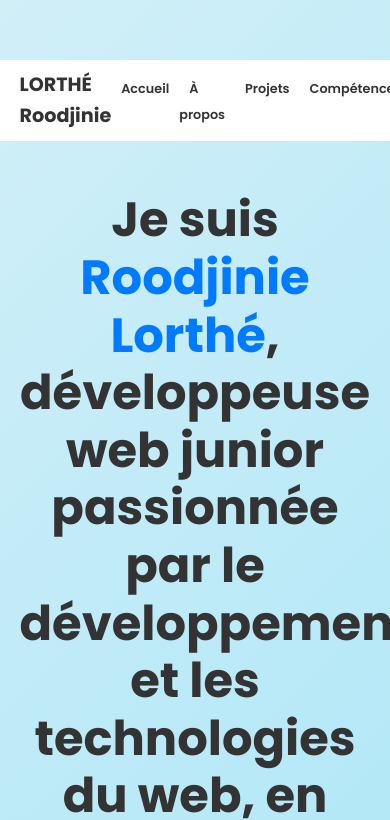
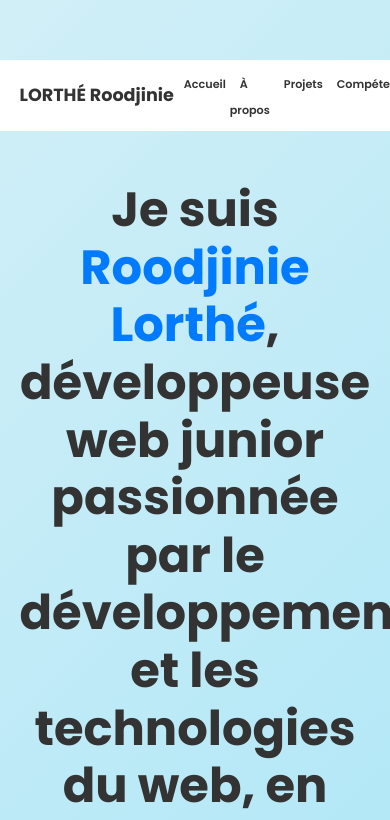
Before and after one commit to Roodjinie/Mon_portfolio, a plain HTML site: page index.html in a window 390 px wide. Shown: the top 820 px of the page. Drawn offline with Linux system fonts and the light colour scheme.

Commit message:
Update apropos.css

```diff
--- a/apropos.css
+++ b/apropos.css
@@ -433,26 +433,30 @@ textarea::placeholder {
 
     .navbar {
         flex-direction: row;
-        flex-wrap: wrap;
+        flex-wrap: nowrap;
         justify-content: space-between;
+        align-items: center;
     }
 
     .nav-links {
-        margin-top: 15px;
         justify-content: center;
         display: flex;
         justify-content: flex-end;
         margin-top: 0;
+        flrx-wrap: nowrap;
     }
 
     .nav-links li a {
-        margin: 5px 10px;
-        font-size: 0.8em;
+        margin: 0 4px;
+        font-size: 0.7em;
         margin-left: 10px
     }
 }
     .logo {
-        font-size: 1.2em;}
+        font-size: 1.1em;
+        line-height: 1.1;
+        flex-shrink: 0;
+    }
 /* Ajoutez ce style à la fin de votre fichier style.css */
 
 .hero-image img,
```
